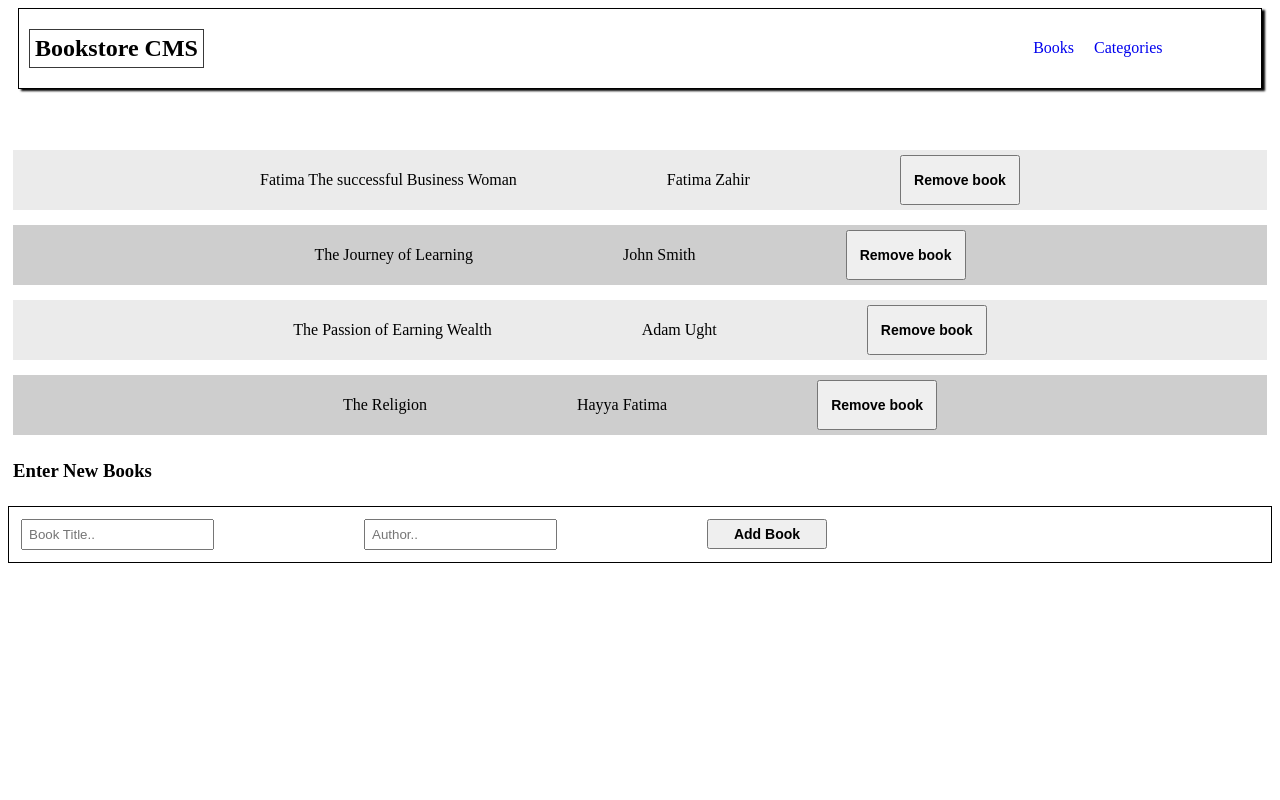
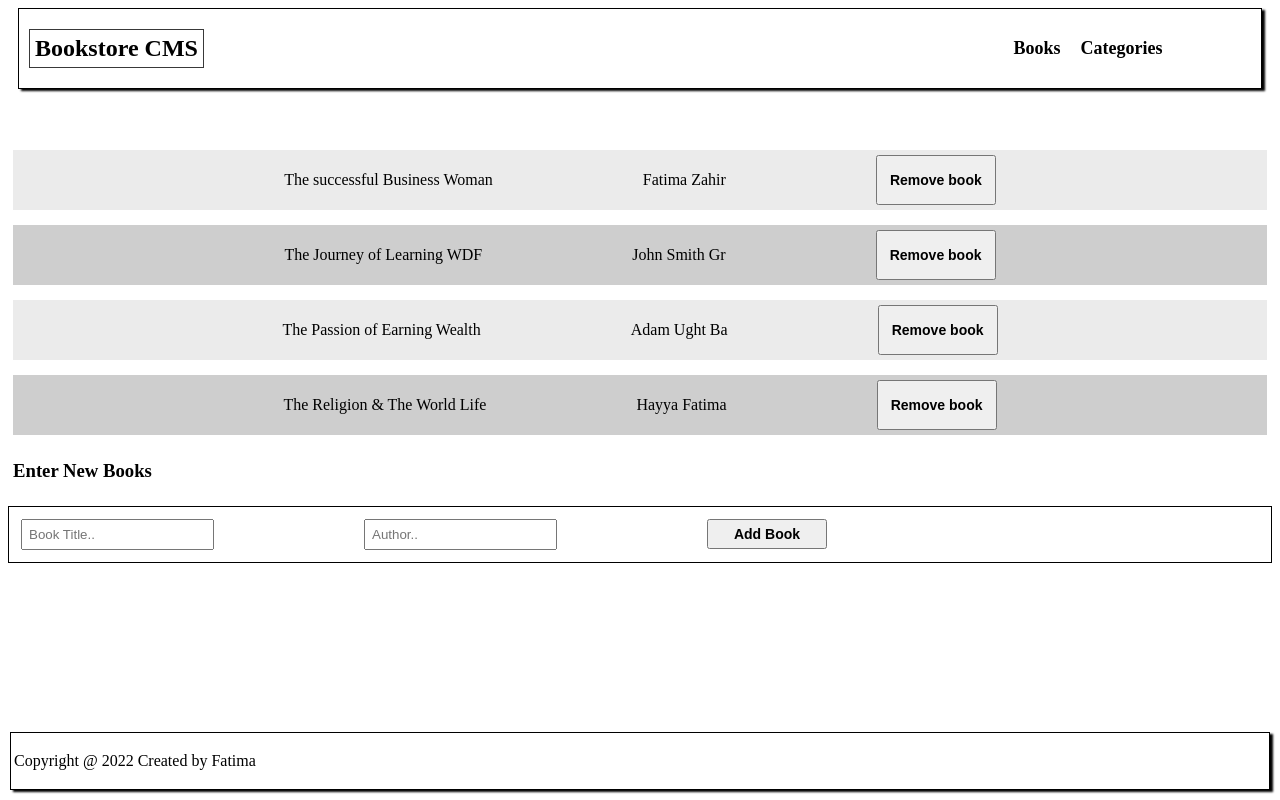
Before and after one commit to Fatima-hub333/BookStore, a React (Create React App) app: page / in a window 1280 px wide. Built offline with nearby package versions, Linux system fonts and the light colour scheme.

Commit message:
Fix Issues

```diff
--- a/src/App.css
+++ b/src/App.css
@@ -23,6 +23,9 @@
 
 .navList a {
   text-decoration: none;
+  font-weight: bolder;
+  font-size: 18px;
+  color: black;
 }
 
 button {
@@ -83,8 +86,6 @@ h3 {
 
 .footer {
   display: flex;
-  justify-content: space-between;
-  align-items: center;
   padding: 3px;
   border: 1px solid black;
   box-shadow: 3px 2px 2px rgb(0 0 0);
--- a/src/App.js
+++ b/src/App.js
@@ -2,11 +2,11 @@
 import React from 'react';
 import { Routes, Route } from 'react-router-dom';
 import './App.css';
-import Navbar from './Component/navibar';
+import Navbar from './Component/Navibar';
 import Pagecategory from './pages/PageCatego';
-import BooksPage from './pages/PageBook.js';
-import NoMatch from './pages/nomatch.js';
-// import Footer from './Component/footer';
+import BooksPage from './pages/PageBook';
+import NoMatch from './pages/NoMatch';
+import Footer from './Component/Footer';
 
 class App extends React.Component {
   constructor(props) {
@@ -21,9 +21,9 @@ class App extends React.Component {
         <Routes>
           <Route exact path="/" element={<BooksPage />} />
           <Route path="/Bookstore/PageCatego" element={<Pagecategory />} />
-          <Route path="/Bookstore/nomatch" element={<NoMatch />} />
+          <Route path="/Bookstore/NoMatch" element={<NoMatch />} />
         </Routes>
-        {/* <Footer /> */}
+        <Footer />
       </div>
     );
   }
--- a/src/Component/bookList.js
+++ b/src/Component/bookList.js
@@ -5,28 +5,28 @@ const BooksList = () => {
   const books = [
     {
       id: 1,
-      name: 'Fatima The successful Business Woman',
+      name: 'The successful Business Woman',
       category: 'Professionalism',
       author: 'Fatima Zahir',
     },
 
     {
       id: 2,
-      name: 'The Journey of Learning',
+      name: 'The Journey of Learning WDF',
       category: 'Motivational',
-      author: 'John Smith',
+      author: 'John Smith Gr',
     },
 
     {
       id: 3,
       name: 'The Passion of Earning Wealth',
       category: 'Sci-fic',
-      author: 'Adam Ught',
+      author: 'Adam Ught Ba',
     },
 
     {
       id: 4,
-      name: 'The Religion',
+      name: 'The Religion & The World Life',
       category: 'Religion',
       author: 'Hayya Fatima',
     },
```
